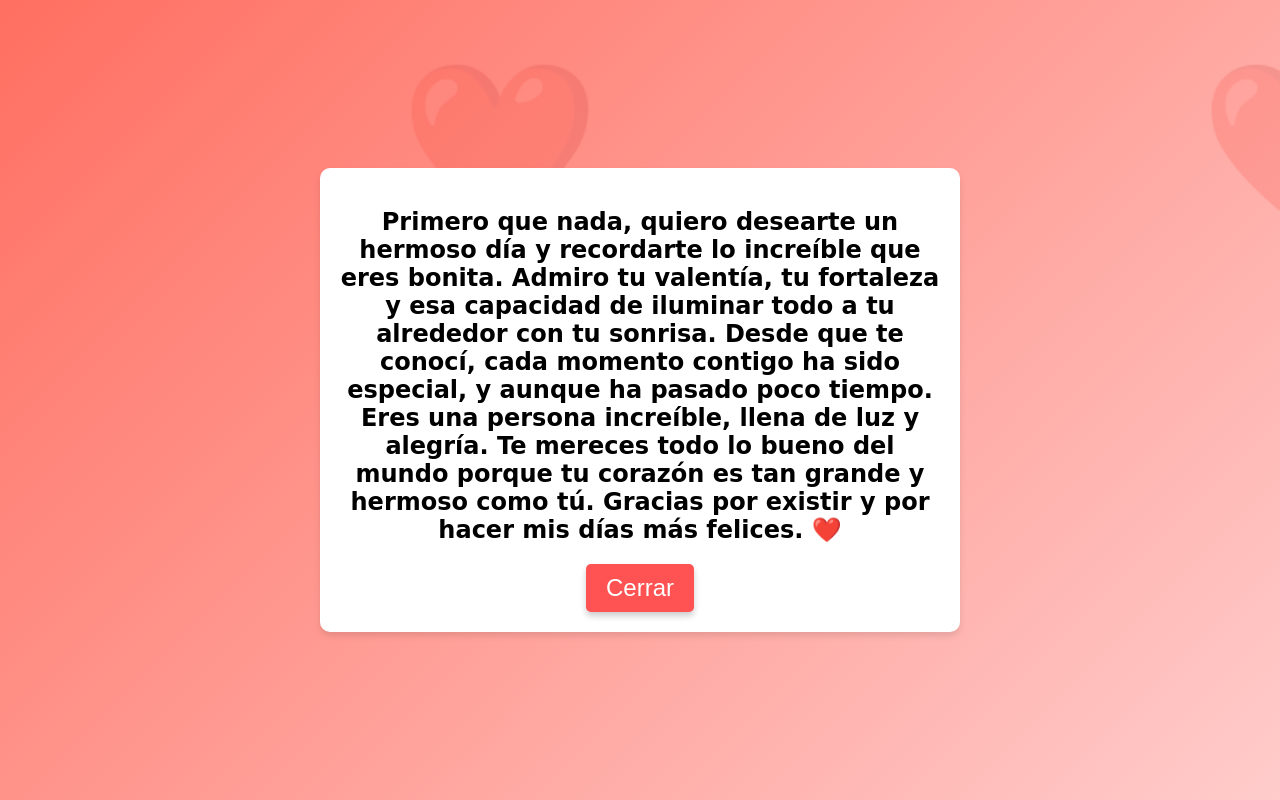
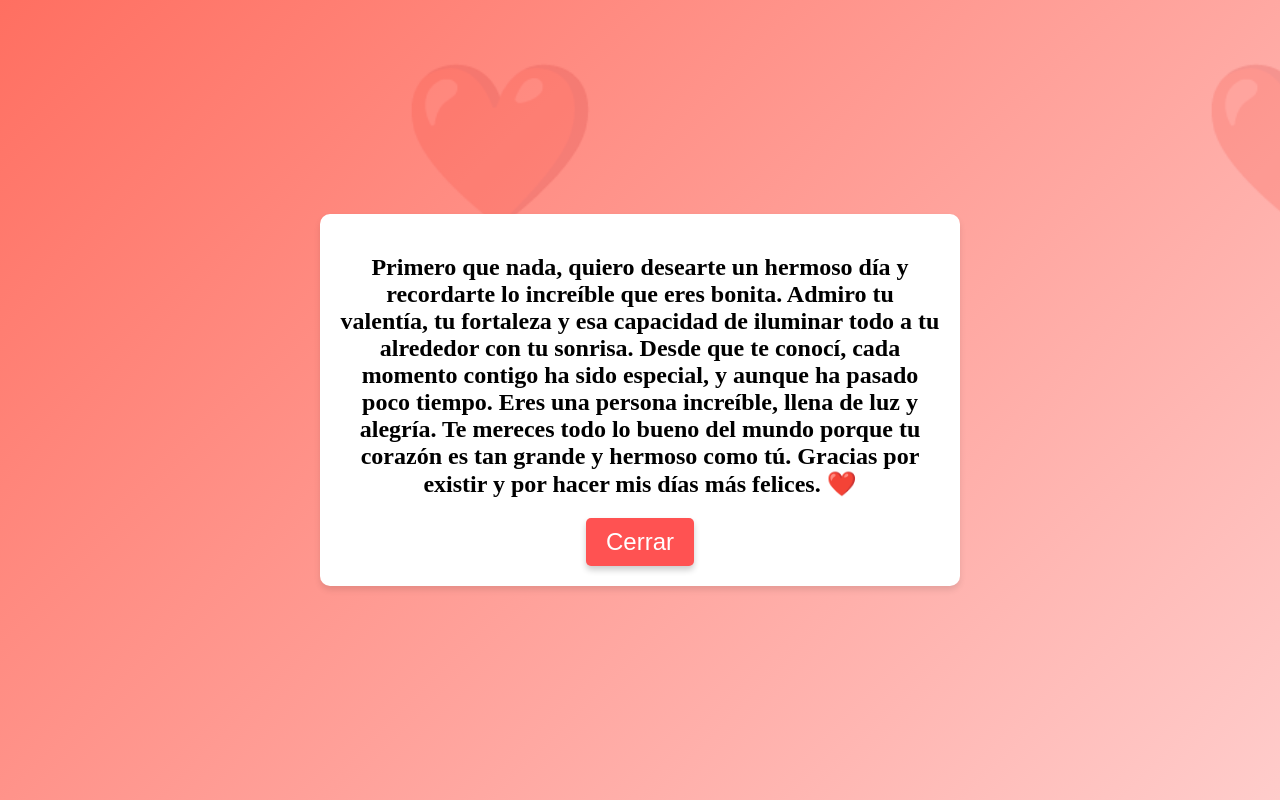
Before and after one commit to JxsueRG/proyecto-san-valentinn, a plain HTML site: page index.html in a window 1280 px wide. Drawn offline with nearby package versions, Linux system fonts and the light colour scheme.

Commit message:
styles.css

```diff
--- a/styles.css
+++ b/styles.css
@@ -1,5 +1,5 @@
 body {
-    font-family: 'Pacifico', cursive;
+    font-family: 'Pacifico';
     background: linear-gradient(135deg, #ff6f61, #ffcccb);
     display: flex;
     justify-content: center;
```
